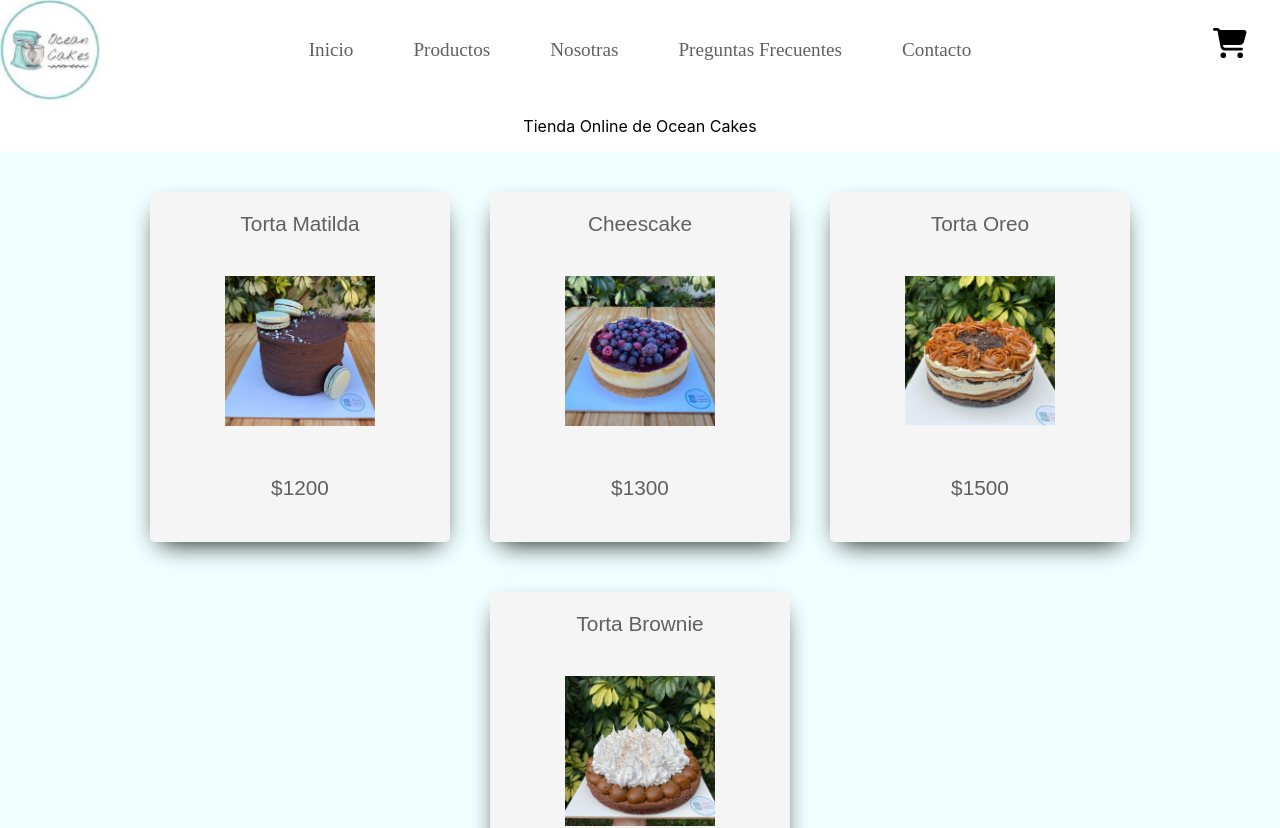
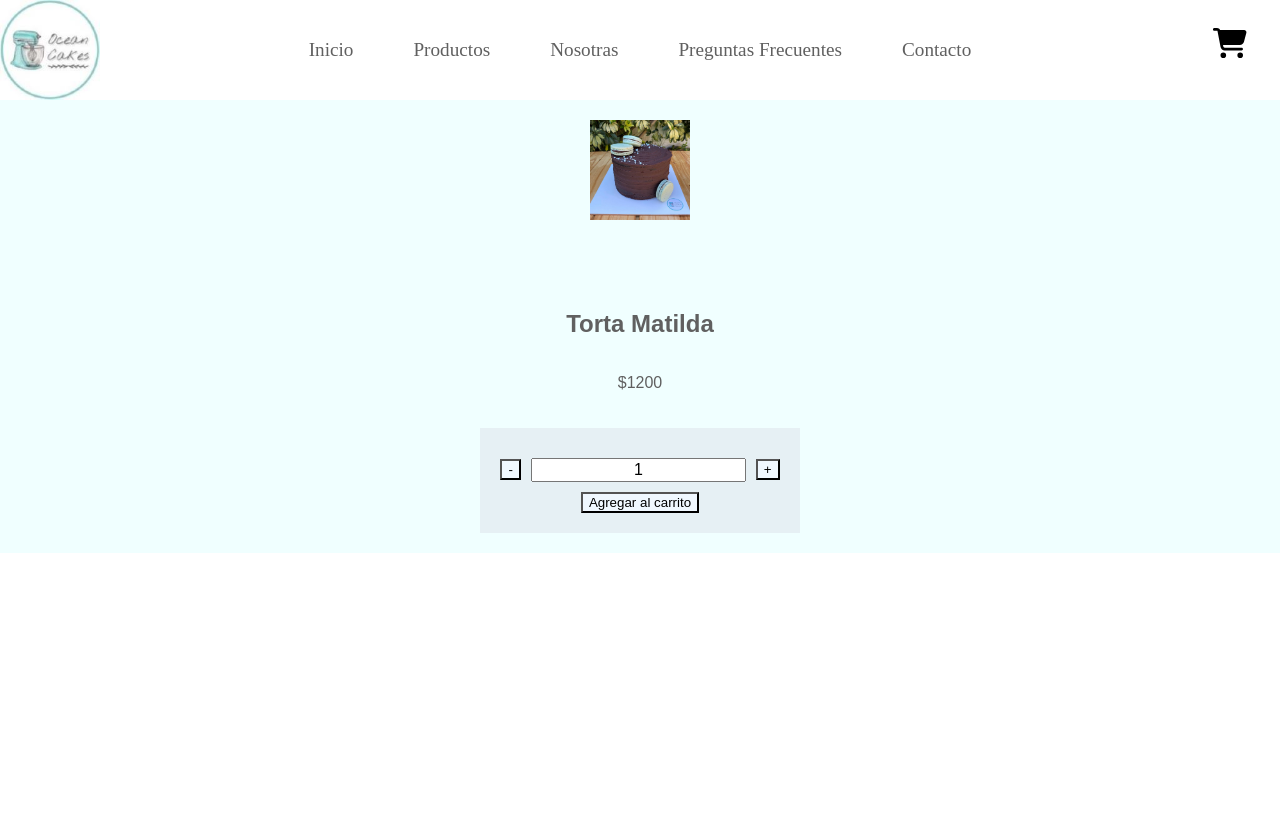
Before and after one commit to BrendaZanatta/react-zanatta, a React (Create React App) app in the folder proyecto-final/: page / in a window 1280 px wide. Shown: the top 828 px of the page. After the commit the page ends 800 px from the top, so only its background shows below. Built offline with nearby package versions, Linux system fonts and the light colour scheme.

Commit message:
desafio numero 6

```diff
--- a/proyecto-final/src/App.jsx
+++ b/proyecto-final/src/App.jsx
@@ -1,13 +1,15 @@
 import logo from './logo.svg';
 import './App.css';
 import NavBar from './components/NavBar/NavBar';
+import ItemDetailContainer from './components/ItemDetailContainer/item-detail-container';
 import ItemListConatiner from './components/ItemListContainer/item-list-container';
 
 function App() {
   return (
     <div className="App">
       <NavBar />
-      <ItemListConatiner greeting='Tienda Online de Ocean Cakes' />
+      {/* <ItemListConatiner greeting='Tienda Online de Ocean Cakes' /> */}
+    <ItemDetailContainer/>
     </div>
   );
 }
--- /dev/null
+++ b/proyecto-final/src/components/ItemDetail/item-detail.css
@@ -0,0 +1,31 @@
+.cajaUno {
+    display: flex;
+    flex-direction: column;
+}
+
+.cajaDos {
+    display: flex;
+    flex-direction: column;
+    align-items: center;
+    justify-content: center;
+}
+
+.cajaInfo {
+    display: flex;
+    flex-direction: column;
+    align-items: center;
+    justify-content: center;
+}
+
+
+.imagen img {
+    object-fit: contain;
+}
+
+.cajaDetalle {
+    text-align: center;
+    display: flex;
+    flex-direction: column;
+    align-items: center;
+    justify-content: center;
+}
--- /dev/null
+++ b/proyecto-final/src/components/ItemDetail/item-detail.jsx
@@ -0,0 +1,27 @@
+import React from "react";
+import './item-detail.css';
+import ItemCount from "../ItemCount/item-count";
+
+
+function ItemDetail({item}) {
+    return(
+        <div className="cajaUno">
+            <div className="cajaDos">
+                <div className="imagen">
+                    <img src={item?.imageUrl} alt="imagen no disponilbe"/>
+                </div>
+            </div>
+        <div className="cajaInfo">
+            <div className="cajaDetalle">
+                <h2>{item?.title}</h2>
+                <p>{item?.price}</p>
+                <div>
+                    <ItemCount initial={1} stock={3} onAdd={() => {}}/>
+                </div>
+            </div>
+        </div>
+        </div>
+    )
+}
+
+export default ItemDetail
--- /dev/null
+++ b/proyecto-final/src/components/ItemDetailContainer/item-detail-container.css
@@ -0,0 +1,8 @@
+.item {
+    display: flex;
+    justify-content: center;
+    align-items: center;
+    background-color: azure;
+    font-family: 'Raleway', sans-serif;
+    color: #606060;
+}
--- /dev/null
+++ b/proyecto-final/src/components/ItemDetailContainer/item-detail-container.jsx
@@ -0,0 +1,43 @@
+import React from 'react';
+import ItemDetail from '../ItemDetail/item-detail';
+import './item-detail-container.css';
+import { useState, useEffect } from "react";
+
+
+function getItem() {
+    const myPromise = new Promise((resolve, reject) => {
+        const item = {
+            id:1,
+            title:'Torta Matilda',
+            price: '$1200',
+            stock: 3,
+            imageUrl: 'img1.jpg',
+        };
+        setTimeout(() => {
+            resolve(item);
+        }, 2000);
+    });
+        return myPromise;
+}
+
+function ItemDetailContainer() {
+    const [item, setItem] = useState({});
+
+    useEffect(() => {
+        getItem()
+            .then(res => {
+                setItem(res);
+            })
+            .catch(err => {
+                console.log(err);
+                alert('Se produjo un error');
+            });
+    }, []);
+    return (
+        <div className='item'>
+            <ItemDetail item={item}/>
+        </div>
+    )
+}
+
+export default ItemDetailContainer
```
